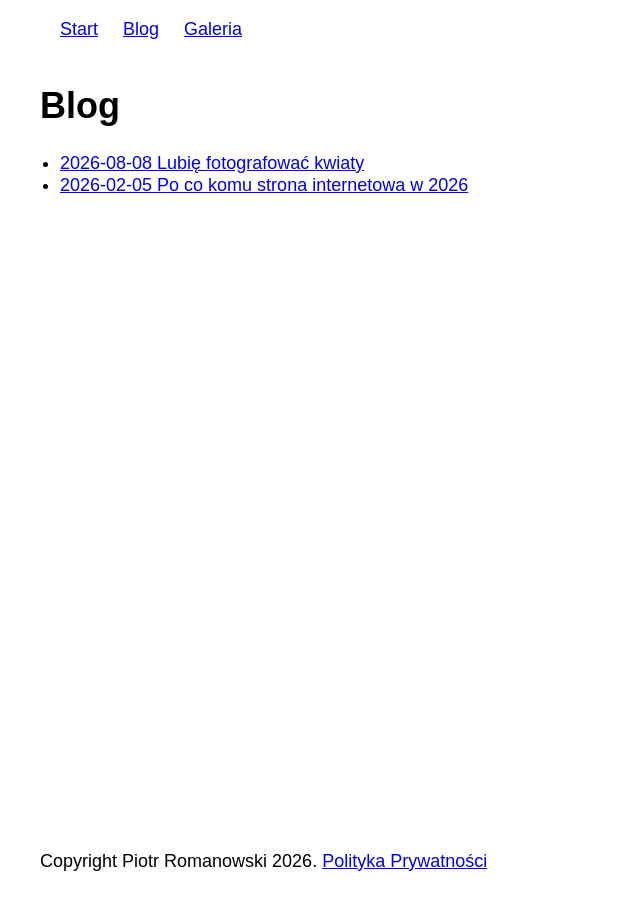
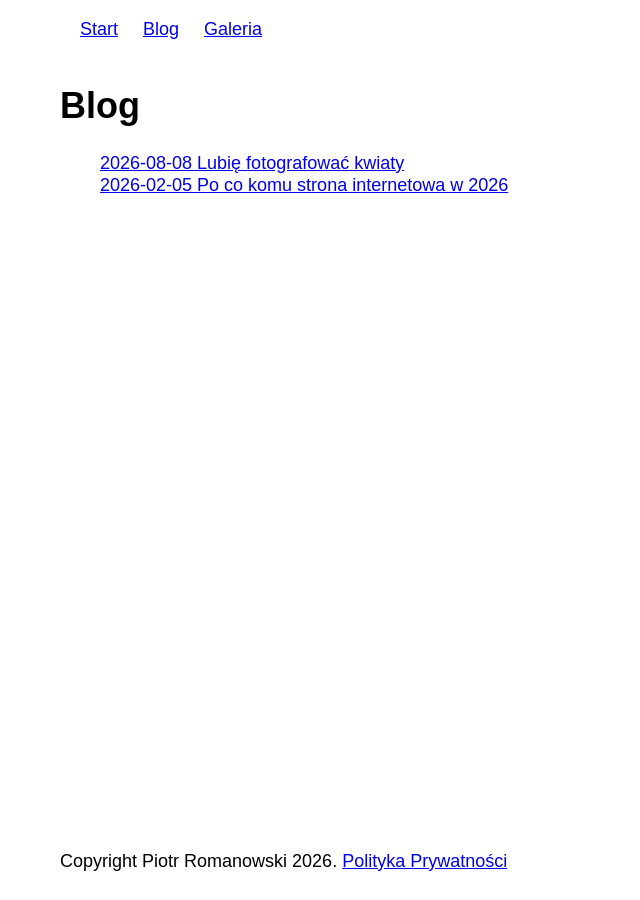
Before and after one commit to bananovitch/absolutely-bananas, a Jekyll site: the page built from blog/index.markdown, in a window 1280 px wide. Shown: the whole page, without its empty margins (0-640 px from the left). Built offline with Jekyll 4.4.1, drawn with Linux system fonts in a browser that asks for light colours.

Commit message:
fix the layout shenanigans

```diff
--- a/_layouts/blog.html
+++ b/_layouts/blog.html
@@ -3,18 +3,18 @@
     {% include head.html %}
     <body>
         {% include header.html %}
-        <main class="container">
-
-        <h1>Blog</h1>
-        <ul class="container"">
-            {% for post in site.posts %}
+        <main>
+        <div class="container">
+            <h1>Blog</h1>
+            <ul class="post-list">
+                {% for post in site.posts %}
                 <li>
                     <a href="{{ post.url }}">{{ post.date | date: "%Y-%m-%d"}} {{ post.title }}</a>
                 </li>
-            {% endfor %}
-        </ul>
+                {% endfor %}
+            </ul>
+        </div>
         </main>
-
         {% include footer.html %}
     </body>
 </html>
--- a/_layouts/default.html
+++ b/_layouts/default.html
@@ -3,8 +3,10 @@
     {% include head.html %}
     <body>
         {% include header.html %}
-        <main class="container">
-            {{ content }}
+        <main>
+            <div class="container">
+                {{ content }}
+            </div>
         </main>
         {% include footer.html %}
     </body>
--- a/assets/style.scss
+++ b/assets/style.scss
@@ -1,11 +1,17 @@
 ---
 ---
+*,
+*::before,
+*::after {
+  box-sizing: border-box;
+}
 html {
     font-size: 62.5%;
+    height: 100%;
 }
 body {
     // Layout
-    min-height: 100vh;
+    min-height: 100%;
     margin: 0;
     display: grid;
     grid-template-rows: auto 1fr auto;
@@ -31,13 +37,19 @@ footer {
 }
 
 .container {
+    display: block;
     max-width: 1200px;
-    width: 100%;
     margin: 0 auto;
     padding-left: 2rem;
     padding-right: 2rem;
 }
 
+ul.post-list {
+    li {
+        list-style: none;
+    }
+}
+
 img {
     width: 100%;
 }
```
